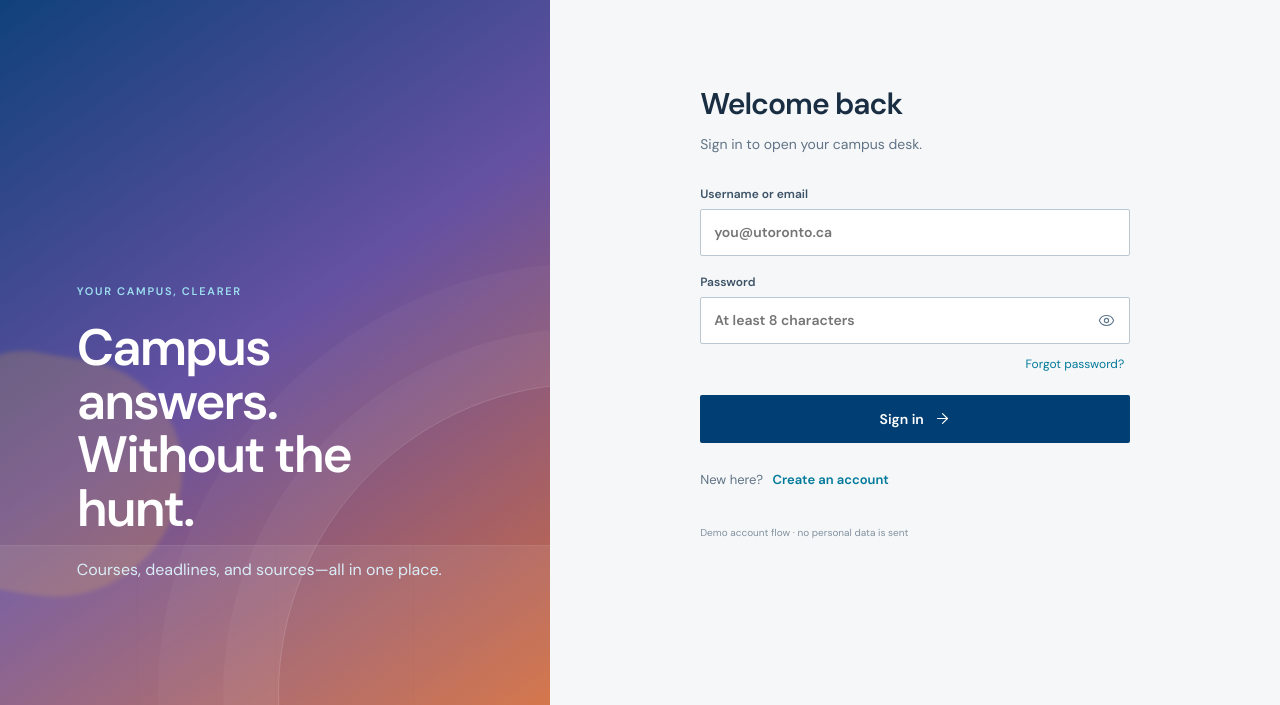
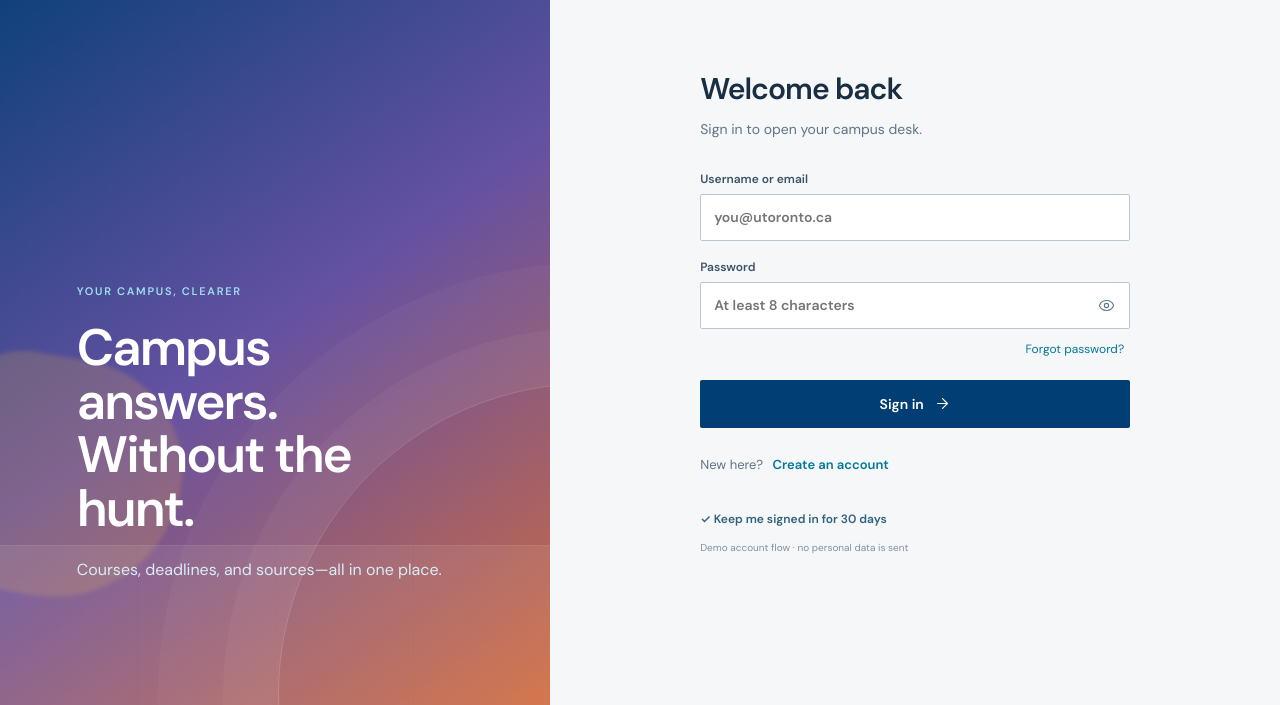
Before and after one commit to Team-Chill-2026-9-12-Hackathon-Team/All-About, a React app in the folder apps/web/: page / in a window 1280 px wide. Shown: the part 95-800 px from the top of the page. Built offline with nearby package versions, Linux system fonts and the light colour scheme.

Commit message:
Add thirty day sign-in session

```diff
--- a/apps/web/src/Desk.tsx
+++ b/apps/web/src/Desk.tsx
@@ -98,11 +98,11 @@ function CampusSetup({onContinue,onLogout}:{onContinue:(features:string[])=>void
 }
 type AuthMode='login'|'create'|'verify'|'forgot';
 function AuthGate(){
- const [mode,setMode]=useState<AuthMode>('login'),[showPassword,setShowPassword]=useState(false),[method,setMethod]=useState<'email'|'phone'>('email'),[loading,setLoading]=useState(false),[entering,setEntering]=useState(false),[authenticated,setAuthenticated]=useState(false),[features,setFeatures]=useState<string[]|null>(null),[notice,setNotice]=useState('');
- const enter=()=>{setEntering(true);setTimeout(()=>{setEntering(false);setAuthenticated(true);},1250);};
+ const [mode,setMode]=useState<AuthMode>('login'),[showPassword,setShowPassword]=useState(false),[method,setMethod]=useState<'email'|'phone'>('email'),[loading,setLoading]=useState(false),[entering,setEntering]=useState(false),[keepSignedIn,setKeepSignedIn]=useState(true),[authenticated,setAuthenticated]=useState(()=>{try{return Number(localStorage.getItem('allabout-session-until'))>Date.now();}catch{return false;}}),[features,setFeatures]=useState<string[]|null>(null),[notice,setNotice]=useState('');
+ const enter=(remember=keepSignedIn)=>{if(remember)try{localStorage.setItem('allabout-session-until',String(Date.now()+30*24*60*60*1000));}catch{}setEntering(true);setTimeout(()=>{setEntering(false);setAuthenticated(true);},1250);};
  const submit=(e:React.FormEvent)=>{e.preventDefault(); if(mode==='create'||mode==='forgot'){setMode('verify');setNotice(`A six-digit code was sent to your ${method==='email'?'email address':'phone number'}.`);return;} setLoading(true);setTimeout(()=>{setLoading(false);enter();},650);};
  const verify=(e:React.FormEvent)=>{e.preventDefault();setLoading(true);setTimeout(()=>{setLoading(false);enter();},650);};
- const logOut=()=>{setAuthenticated(false);setFeatures(null);setMode('login');};
+ const logOut=()=>{try{localStorage.removeItem('allabout-session-until');}catch{}setAuthenticated(false);setFeatures(null);setMode('login');};
  if(authenticated&&features)return <Workspace features={features} onBack={()=>setFeatures(null)} onLogout={logOut}/>;
  if(authenticated)return <CampusSetup onContinue={setFeatures} onLogout={logOut}/>;
  if(entering)return <div className="launch-screen" aria-label="Entering AllAbout Campus"><div className="launch-orbit"/><div className="launch-logo">a.</div><p>AllAbout <b>Campus</b></p><span>Finding your campus, one page at a time.</span></div>;
--- a/apps/web/src/desk.css
+++ b/apps/web/src/desk.css
@@ -375,6 +375,7 @@ to{transform:translateX(0)}
 .auth-foot{font-size:13px!important;margin:25px 0 0!important}
 .auth-foot button{color:#00799a;font-weight:650}
 .auth-privacy{display:block;margin-top:34px;color:#8292a0;font-size:10px;line-height:1.5}
+.auth-foot+.auth-privacy:before{content:'✓  Keep me signed in for 30 days';display:block;margin-bottom:12px;color:#31617d;font-size:12px;font-weight:600}
 .launch-screen{min-height:100vh;background:radial-gradient(circle at 50% 45%,#126f9a,#003e73 56%,#002b52);color:#fff;display:grid;place-items:center;align-content:center;gap:17px;overflow:hidden;position:relative}
 .launch-logo{height:86px;width:86px;border:2px solid #8be3ee;border-radius:24px;display:grid;place-items:center;font-size:61px;font-weight:700;line-height:1;background:#ffffff12;animation:logo-launch 1.25s cubic-bezier(.2,.8,.2,1) both}
 .launch-orbit{position:absolute;height:240px;width:240px;border:1px solid #9eeaf055;border-radius:50%;animation:orbit 1.4s ease-in-out infinite}
```
